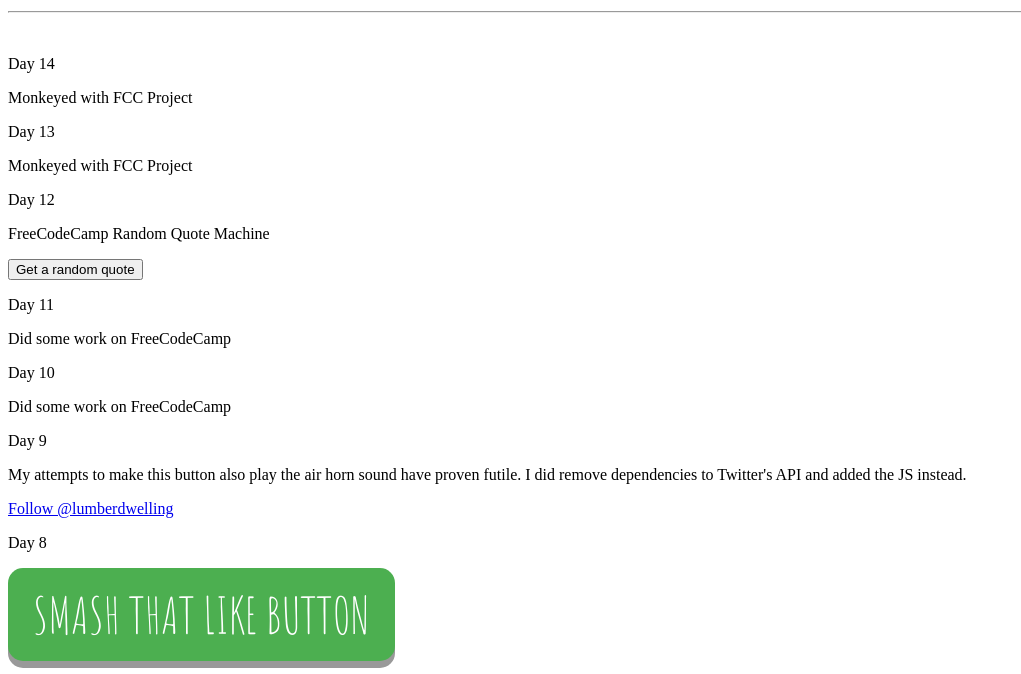
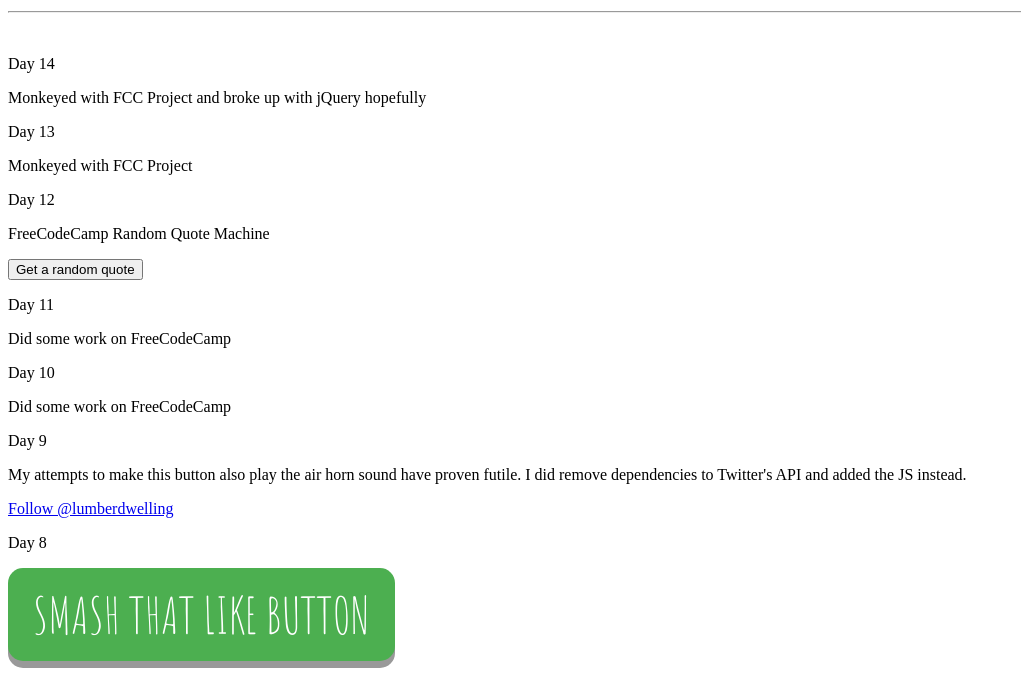
Before and after one commit to lumberdwelling/Blog-Project, a plain HTML site: page index.html in a window 1280 px wide. Shown: the part 119-793 px from the top of the page, without its empty margins (0-1021 px from the left). Drawn offline with nearby package versions, Linux system fonts and the light colour scheme.

Commit message:
update 16.2
bye jquery

```diff
--- a/index.html
+++ b/index.html
@@ -18,7 +18,7 @@
     <hr id="new">
     &nbsp;
     <p>Day 14</p>
-    <p>Monkeyed with FCC Project</p>
+    <p>Monkeyed with FCC Project and broke up with jQuery hopefully</p>
     <p>Day 13</p>
     <p>Monkeyed with FCC Project</p>
     <p>Day 12</p>
```
